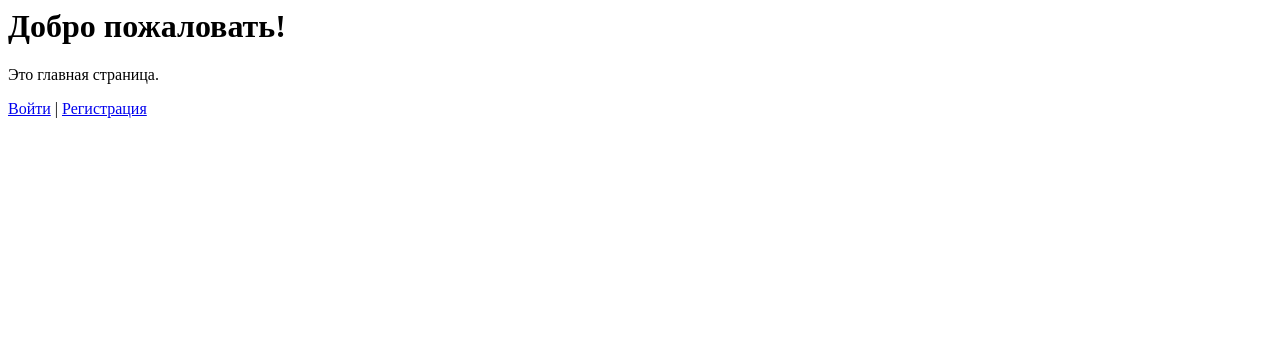
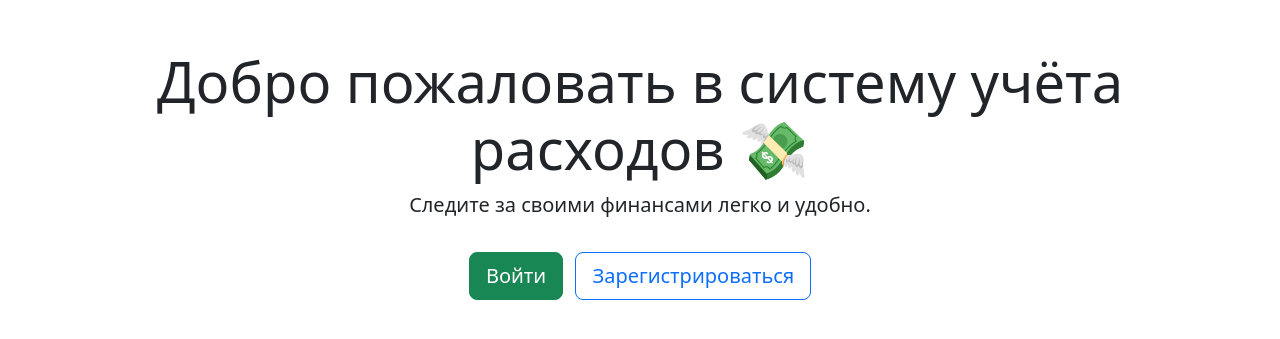
Before and after one commit to theumkaa/django-lab1, a Django app: page / in a window 1280 px wide. Shown: the top 339 px of the page. Run offline with Django 5.2, Linux system fonts and the light colour scheme.

Commit message:
upgarted html and url.py

```diff
--- /dev/null
+++ b/myapp/templates/base.html
@@ -0,0 +1,14 @@
+<!DOCTYPE html>
+<html lang="ru">
+<head>
+    <meta charset="UTF-8">
+    <title>{% block title %}Система учёта расходов{% endblock %}</title>
+    <link rel="stylesheet" href="https://cdn.jsdelivr.net/npm/bootstrap@5.3.0/dist/css/bootstrap.min.css">
+</head>
+<body>
+    <div class="container mt-5">
+        {% block content %}
+        {% endblock %}
+    </div>
+</body>
+</html>
--- a/myapp/templates/edit_profile.html
+++ b/myapp/templates/edit_profile.html
@@ -1,9 +1,9 @@
 {% extends 'base.html' %}
 {% block content %}
-<h2>Редактировать профиль</h2>
-<form method="post">
+<h2 class="mb-4">Редактировать профиль</h2>
+<form method="post" class="card p-4 shadow-sm">
     {% csrf_token %}
     {{ form.as_p }}
-    <button type="submit" class="btn btn-success">Сохранить</button>
+    <button type="submit" class="btn btn-success mt-3">Сохранить</button>
 </form>
 {% endblock %}
--- a/myapp/templates/home.html
+++ b/myapp/templates/home.html
@@ -1,4 +1,14 @@
+{% extends 'base.html' %}
+{% block content %}
+<div class="text-center">
+    <h1 class="display-4">Добро пожаловать в систему учёта расходов 💸</h1>
+    <p class="lead">Следите за своими финансами легко и удобно.</p>
 
-<h1>Добро пожаловать!</h1>
-<p>Это главная страница.</p>
-<a href="{% url 'login' %}">Войти</a> | <a href="{% url 'register' %}">Регистрация</a>
+    {% if user.is_authenticated %}
+        <a href="{% url 'profile' %}" class="btn btn-primary btn-lg mt-3">Перейти в профиль</a>
+    {% else %}
+        <a href="{% url 'login' %}" class="btn btn-success btn-lg mt-3">Войти</a>
+        <a href="{% url 'register' %}" class="btn btn-outline-primary btn-lg mt-3 ms-2">Зарегистрироваться</a>
+    {% endif %}
+</div>
+{% endblock %}
--- a/myapp/templates/login.html
+++ b/myapp/templates/login.html
@@ -1,9 +1,9 @@
 {% extends 'base.html' %}
 {% block content %}
-<h2>Вход</h2>
-<form method="post">
+<h2 class="mb-4">Вход</h2>
+<form method="post" class="card p-4 shadow-sm">
     {% csrf_token %}
     {{ form.as_p }}
-    <button type="submit" class="btn btn-success">Войти</button>
+    <button type="submit" class="btn btn-success mt-3">Войти</button>
 </form>
 {% endblock %}
--- a/myapp/templates/register.html
+++ b/myapp/templates/register.html
@@ -1,9 +1,9 @@
 {% extends 'base.html' %}
 {% block content %}
-<h2>Регистрация</h2>
-<form method="post">
+<h2 class="mb-4">Регистрация</h2>
+<form method="post" class="card p-4 shadow-sm">
     {% csrf_token %}
     {{ form.as_p }}
-    <button type="submit" class="btn btn-primary">Зарегистрироваться</button>
+    <button type="submit" class="btn btn-primary mt-3">Зарегистрироваться</button>
 </form>
 {% endblock %}
```
Also changed, not shown: myapp/templates/profile.html (+9 -6 lines), db.sqlite3.
